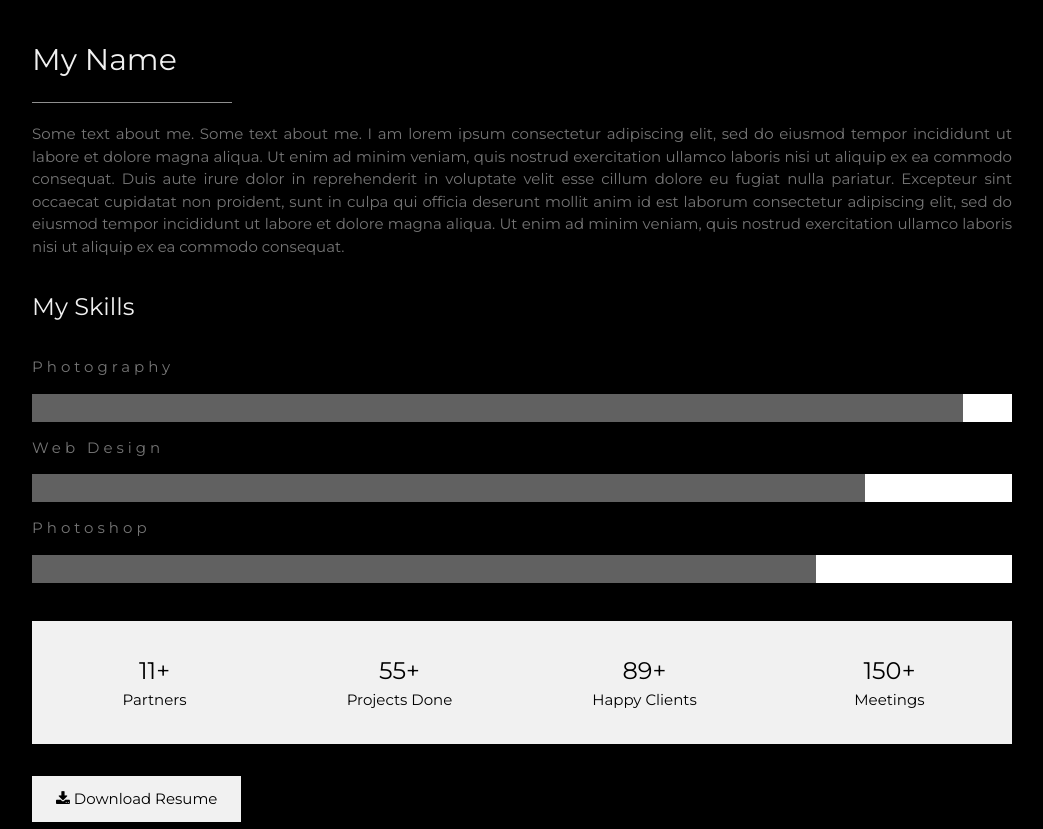
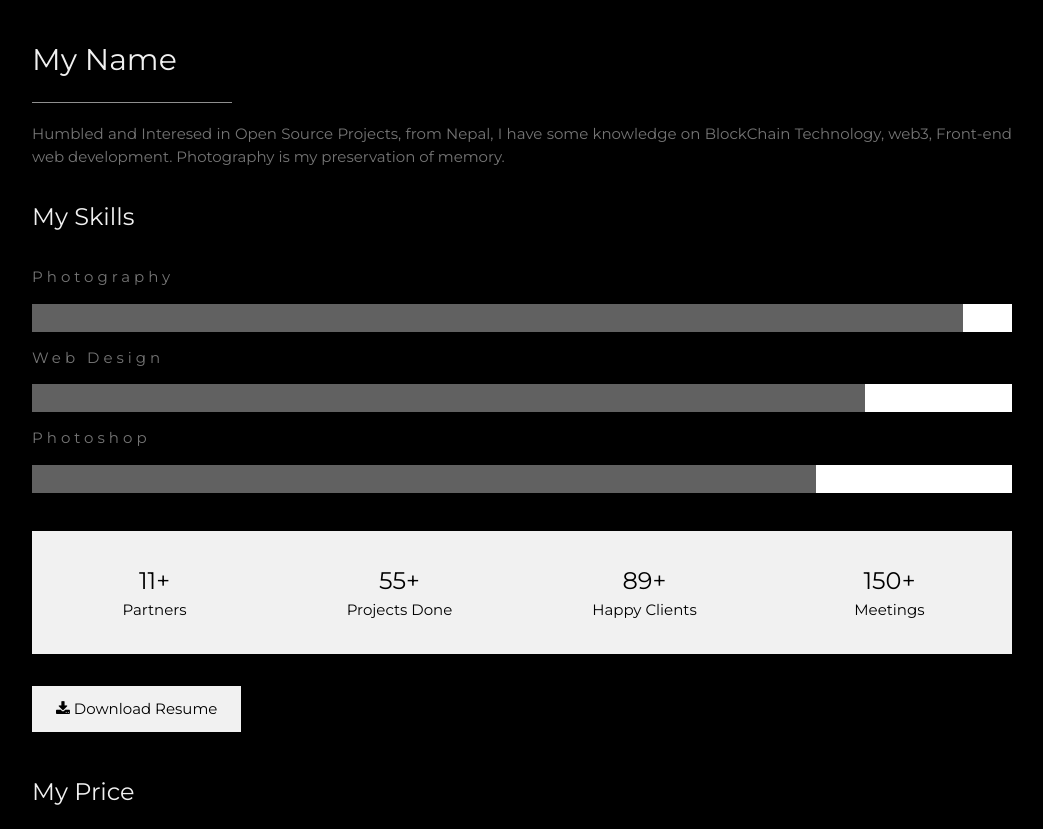
Before and after one commit to ankitrayamajhi/mySite, a plain HTML site: page index.html in a window 1280 px wide. Shown: the part 1380-2209 px from the top of the page, without its empty margins (178-1221 px from the left). Drawn offline with nearby package versions, Linux system fonts and the light colour scheme.

Commit message:
Update on site content

```diff
--- a/index.html
+++ b/index.html
@@ -56,14 +56,7 @@
         <div class="w3-content w3-justify w3-text-grey w3-padding-64" id="about">
             <h2 class="w3-text-light-grey">My Name</h2>
             <hr style="width:200px" class="w3-opacity">
-            <p>Some text about me. Some text about me. I am lorem ipsum consectetur adipiscing elit, sed do eiusmod
-                tempor incididunt ut labore et dolore magna aliqua. Ut enim ad minim veniam, quis nostrud exercitation
-                ullamco laboris nisi ut aliquip
-                ex ea commodo consequat. Duis aute irure dolor in reprehenderit in voluptate velit esse cillum dolore eu
-                fugiat nulla pariatur. Excepteur sint occaecat cupidatat non proident, sunt in culpa qui officia
-                deserunt mollit anim id est laborum consectetur
-                adipiscing elit, sed do eiusmod tempor incididunt ut labore et dolore magna aliqua. Ut enim ad minim
-                veniam, quis nostrud exercitation ullamco laboris nisi ut aliquip ex ea commodo consequat.
+            <p>Humbled and Interesed in Open Source Projects, from Nepal, I have some knowledge on BlockChain Technology, web3, Front-end web development. Photography is my preservation of memory.
             </p>
             <h3 class="w3-padding-16 w3-text-light-grey">My Skills</h3>
             <p class="w3-wide">Photography</p>
@@ -177,7 +170,7 @@
             <hr style="width:200px" class="w3-opacity">
 
             <div class="w3-section">
-                <p><i class="fa fa-map-marker fa-fw w3-text-white w3-xxlarge w3-margin-right"></i> Chicago, US</p>
+                <p><i class="fa fa-map-marker fa-fw w3-text-white w3-xxlarge w3-margin-right"></i> Butwal, Nepal</p>
                 <p><i class="fa fa-phone fa-fw w3-text-white w3-xxlarge w3-margin-right"></i> Phone: +00 151515</p>
                 <p><i class="fa fa-envelope fa-fw w3-text-white w3-xxlarge w3-margin-right"> </i> Email: mail@mail.com
                 </p>
```
